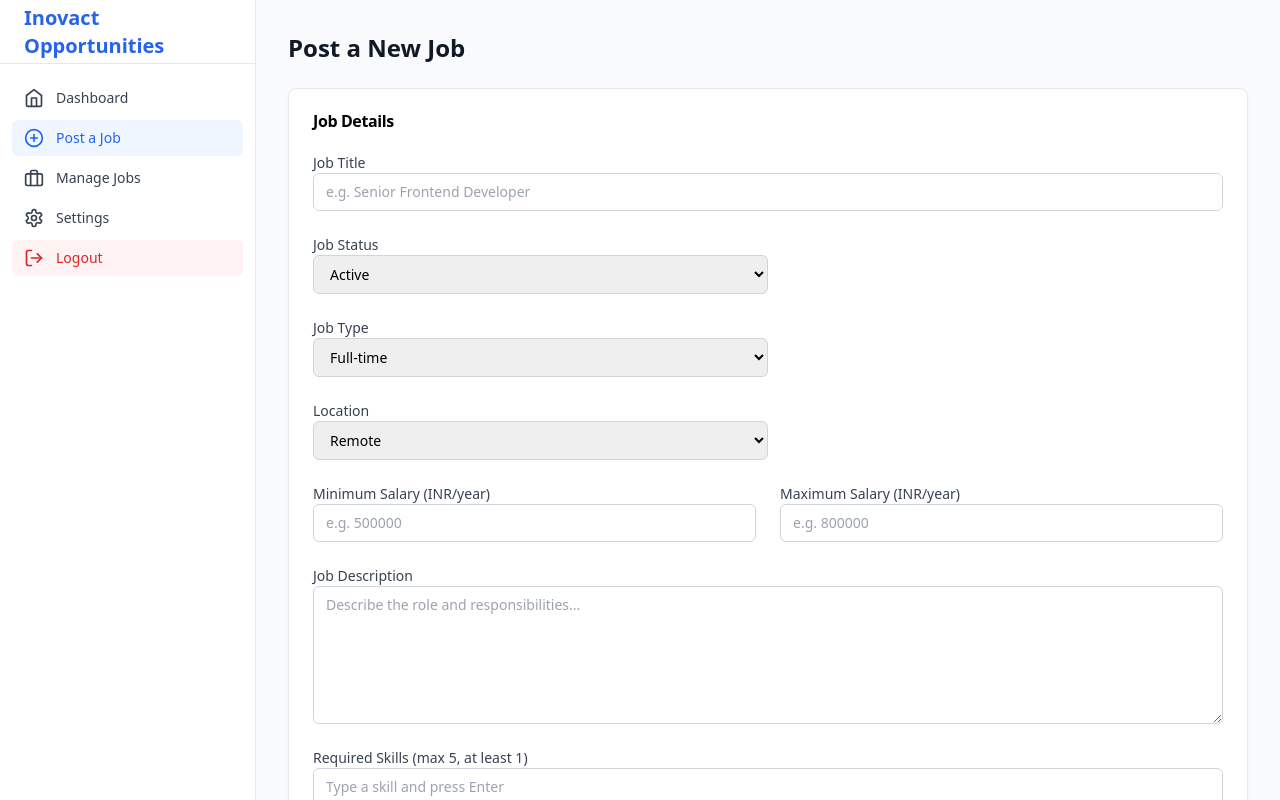
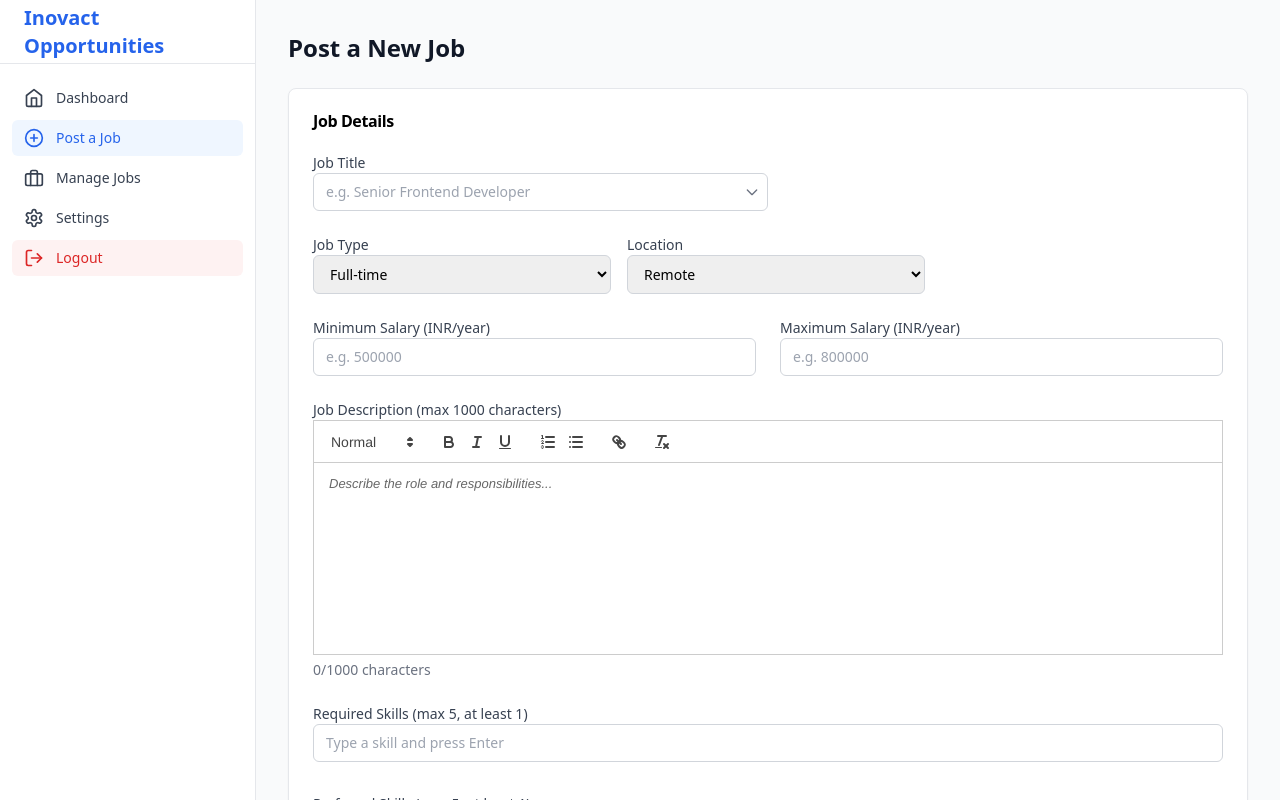
Before and after one commit to dipesh-m12/Test-Opportunities, a React (Vite) app: page /post-job in a window 1280 px wide. Built offline with nearby package versions, Linux system fonts and the light colour scheme.

Commit message:
ui fixes 2

```diff
--- a/package.json
+++ b/package.json
@@ -17,6 +17,7 @@
     "react-dom": "^18.3.1",
     "react-hook-form": "^7.50.0",
     "react-icons": "^5.5.0",
+    "react-quill": "^2.0.0",
     "react-router-dom": "^6.20.0",
     "tailwind-merge": "^2.0.0",
     "zod": "^3.22.4"
--- a/src/pages/Dashboard.tsx
+++ b/src/pages/Dashboard.tsx
@@ -1,4 +1,3 @@
-import React from "react";
 import { useNavigate } from "react-router-dom";
 import { Button } from "@/components/ui/Button";
 import { Card, CardContent, CardHeader, CardTitle } from "@/components/ui/Card";
@@ -23,7 +22,13 @@ export const Dashboard = () => {
       route: "/manage-jobs",
       filter: "active",
     },
-    { label: "Total Candidates", value: 48, icon: Users, route: "#" },
+    {
+      label: "Total Candidates",
+      value: 48,
+      icon: Users,
+      route: "/manage-jobs",
+      filter: "all",
+    },
     {
       label: "Shortlisted",
       value: 16,
--- a/src/pages/ManageJobs.tsx
+++ b/src/pages/ManageJobs.tsx
@@ -66,7 +66,7 @@ const ManageJobs = () => {
   };
 
   const editJob = (jobId: string) => {
-    navigate(`/post-job?edit=${jobId}`);
+    navigate(`/post-job?edit=${jobId}`, { state: { isEditing: true } });
   };
 
   const viewApplicants = (jobId: string) => {
@@ -136,7 +136,7 @@ const ManageJobs = () => {
                           <span>View Applicants</span>
                         </div>
                         <div className="flex items-center space-x-1">
-                          <IndianRupee className="h-4 w-4" />
+                          {/* <IndianRupee className="h-4 w-4" /> */}
                           <span>
                             <span className="font-medium">
                               INR {job.salary_min.toLocaleString()} -{" "}
--- a/src/pages/PostJob.tsx
+++ b/src/pages/PostJob.tsx
@@ -1,12 +1,14 @@
-import React, { useState } from "react";
+import React, { useEffect, useState } from "react";
 import { useForm } from "react-hook-form";
 import { Button } from "@/components/ui/Button";
 import { Card, CardContent, CardHeader, CardTitle } from "@/components/ui/Card";
 import { Input } from "@/components/ui/Input";
 import { Select } from "@/components/ui/Select";
+import { useLocation, useNavigate } from "react-router-dom";
+import { Spinner } from "@/components/ui/Spinner";
+import ReactQuill from "react-quill";
+import "react-quill/dist/quill.snow.css"; // Import the styles
 import { Textarea } from "@/components/ui/Textarea";
-import { useNavigate } from "react-router-dom";
-import { Spinner } from "@/components/ui/Spinner";
 
 interface JobFormData {
   title: string;
@@ -75,15 +77,46 @@ export const PostJob = () => {
     defaultValues: {
       requiredSkills: [],
       preferredSkills: [],
+      description: "",
     },
   });
   const navigate = useNavigate();
   const jobType = watch("type");
   const location = watch("location");
+  const description = watch("description");
   const needsCity = location === "on-site" || location === "hybrid";
   const [requiredSkills, setRequiredSkills] = React.useState<string[]>([]);
   const [preferredSkills, setPreferredSkills] = React.useState<string[]>([]);
   const [loading, setLoading] = useState(false);
+  const location_state = useLocation();
+  const [isEditing, setIsEditing] = useState(false);
+  const [titleSuggestions, setTitleSuggestions] = useState<string[]>([]);
+  const [showSuggestions, setShowSuggestions] = useState(false);
+  let data = location_state.state;
+
+  useEffect(() => {
+    if (data && data.isEditing) {
+      setIsEditing(data.isEditing);
+    }
+  }, [data]);
+
+  const handleTitleChange = (e: React.ChangeEvent<HTMLInputElement>) => {
+    const value = e.target.value;
+    if (value) {
+      const filteredSuggestions = techJobSuggestions.filter((job) =>
+        job.toLowerCase().includes(value.toLowerCase())
+      );
+      setTitleSuggestions(filteredSuggestions);
+      setShowSuggestions(true);
+    } else {
+      setShowSuggestions(false);
+    }
+  };
+
+  const handleTitleSelect = (suggestion: string) => {
+    setValue("title", suggestion, { shouldValidate: true });
+    setShowSuggestions(false);
+  };
 
   const onSubmit = async (data: JobFormData) => {
     setLoading(true);
@@ -130,6 +163,23 @@ export const PostJob = () => {
     }
   };
 
+  const handleDescriptionChange = (value: string) => {
+    if (value.replace(/<[^>]*>/g, "").length <= 1000) {
+      setValue("description", value, { shouldValidate: true });
+    }
+  };
+
+  // Quill modules configuration
+  const modules = {
+    toolbar: [
+      [{ header: [1, 2, 3, false] }],
+      ["bold", "italic", "underline"],
+      [{ list: "ordered" }, { list: "bullet" }],
+      ["link"],
+      ["clean"],
+    ],
+  };
+
   return (
     <div className="space-y-6">
       <div className="flex items-center justify-between">
@@ -141,28 +191,58 @@ export const PostJob = () => {
         </CardHeader>
         <CardContent>
           <form onSubmit={handleSubmit(onSubmit)} className="space-y-6">
-            <div>
+            <div className="w-full md:w-1/2 relative">
               <label
                 htmlFor="title"
                 className="block text-sm font-medium text-gray-700"
               >
                 Job Title
               </label>
+              <div className="relative">
                 <Input
                   id="title"
                   placeholder="e.g. Senior Frontend Developer"
                   {...register("title", { required: "Job title is required" })}
+                  onChange={handleTitleChange}
+                  onFocus={() => setShowSuggestions(true)}
+                  onBlur={() =>
+                    setTimeout(() => setShowSuggestions(false), 200)
+                  }
                   error={errors.title?.message}
-                list="tech-jobs"
-                className="w-full"
+                  className="w-full pr-8"
                 />
-              <datalist id="tech-jobs">
-                {techJobSuggestions.map((job) => (
-                  <option key={job} value={job} />
+                <span className="absolute right-2 top-1/2 -translate-y-1/2">
+                  <svg
+                    className="w-4 h-4 text-gray-500"
+                    fill="none"
+                    stroke="currentColor"
+                    viewBox="0 0 24 24"
+                  >
+                    <path
+                      strokeLinecap="round"
+                      strokeLinejoin="round"
+                      strokeWidth={2}
+                      d="M19 9l-7 7-7-7"
+                    />
+                  </svg>
+                </span>
+              </div>
+              {showSuggestions && titleSuggestions.length > 0 && (
+                <div className="absolute z-10 w-full mt-1 bg-white border border-gray-300 rounded-md shadow-lg max-h-60 overflow-auto">
+                  {titleSuggestions.map((suggestion) => (
+                    <div
+                      key={suggestion}
+                      className="px-4 py-2 cursor-pointer hover:bg-blue-500 hover:text-white"
+                      onMouseDown={() => handleTitleSelect(suggestion)}
+                    >
+                      {suggestion}
+                    </div>
                   ))}
-              </datalist>
+                </div>
+              )}
             </div>
 
+            {isEditing && (
               <div className="w-1/2">
                 <label
                   htmlFor="status"
@@ -173,14 +253,18 @@ export const PostJob = () => {
                 <Select
                   id="status"
                   options={jobStatuses}
-                {...register("status", { required: "Job status is required" })}
+                  {...register("status", {
+                    required: "Job status is required",
+                  })}
                   error={errors.status?.message}
                   className="w-full"
                 />
               </div>
+            )}
 
             <div className="space-y-6">
-              <div className="w-1/2">
+              <div className="flex flex-col md:flex-row md:space-x-4 space-y-4 md:space-y-0">
+                <div className="w-full md:w-1/3">
                   <label
                     htmlFor="type"
                     className="block text-sm font-medium text-gray-700"
@@ -196,7 +280,7 @@ export const PostJob = () => {
                   />
                 </div>
 
-              <div className="flex items-end gap-4">
+                <div className="w-full md:w-2/3 flex flex-row space-x-4">
                   <div className="w-1/2">
                     <label
                       htmlFor="location"
@@ -214,6 +298,7 @@ export const PostJob = () => {
                       className="w-full"
                     />
                   </div>
+
                   {needsCity && (
                     <div className="w-1/2">
                       <label
@@ -233,6 +318,7 @@ export const PostJob = () => {
                       />
                     </div>
                   )}
+                </div>
               </div>
             </div>
 
@@ -318,17 +404,25 @@ export const PostJob = () => {
                 htmlFor="description"
                 className="block text-sm font-medium text-gray-700"
               >
-                Job Description
+                Job Description (max 1000 characters)
               </label>
-              <Textarea
-                id="description"
-                rows={6}
+              <ReactQuill
+                theme="snow"
+                value={description}
+                onChange={handleDescriptionChange}
+                modules={modules}
                 placeholder="Describe the role and responsibilities..."
-                {...register("description", {
-                  required: "Job description is required",
-                })}
-                error={errors.description?.message}
+                className="h-48 mb-12" // Added mb-12 to account for toolbar height
               />
+              {errors.description && (
+                <p className="text-red-500 text-sm mt-1">
+                  {errors.description.message}
+                </p>
+              )}
+              <p className="text-sm text-gray-500 mt-1">
+                {description?.replace(/<[^>]*>/g, "").length || 0}/1000
+                characters
+              </p>
             </div>
 
             <div>
@@ -479,6 +573,7 @@ export const PostJob = () => {
             </div>
 
             <div className="flex justify-end space-x-4">
+              {!isEditing && (
                 <Button
                   variant="outline"
                   type="button"
@@ -486,6 +581,7 @@ export const PostJob = () => {
                 >
                   Save as Draft
                 </Button>
+              )}
               <Button type="submit" disabled={loading || isSubmitting}>
                 {loading || isSubmitting ? <Spinner /> : "Publish Job"}
               </Button>
```
Also changed, not shown: src/pages/Candidates.tsx (+14 -11 lines), src/pages/SignIn.tsx (+12 -7 lines), src/pages/SignUp.tsx (+12 -7 lines), 1 other file (tests, documents, lock files or other folders). Lines whose indentation alone changed are shown as unchanged.
